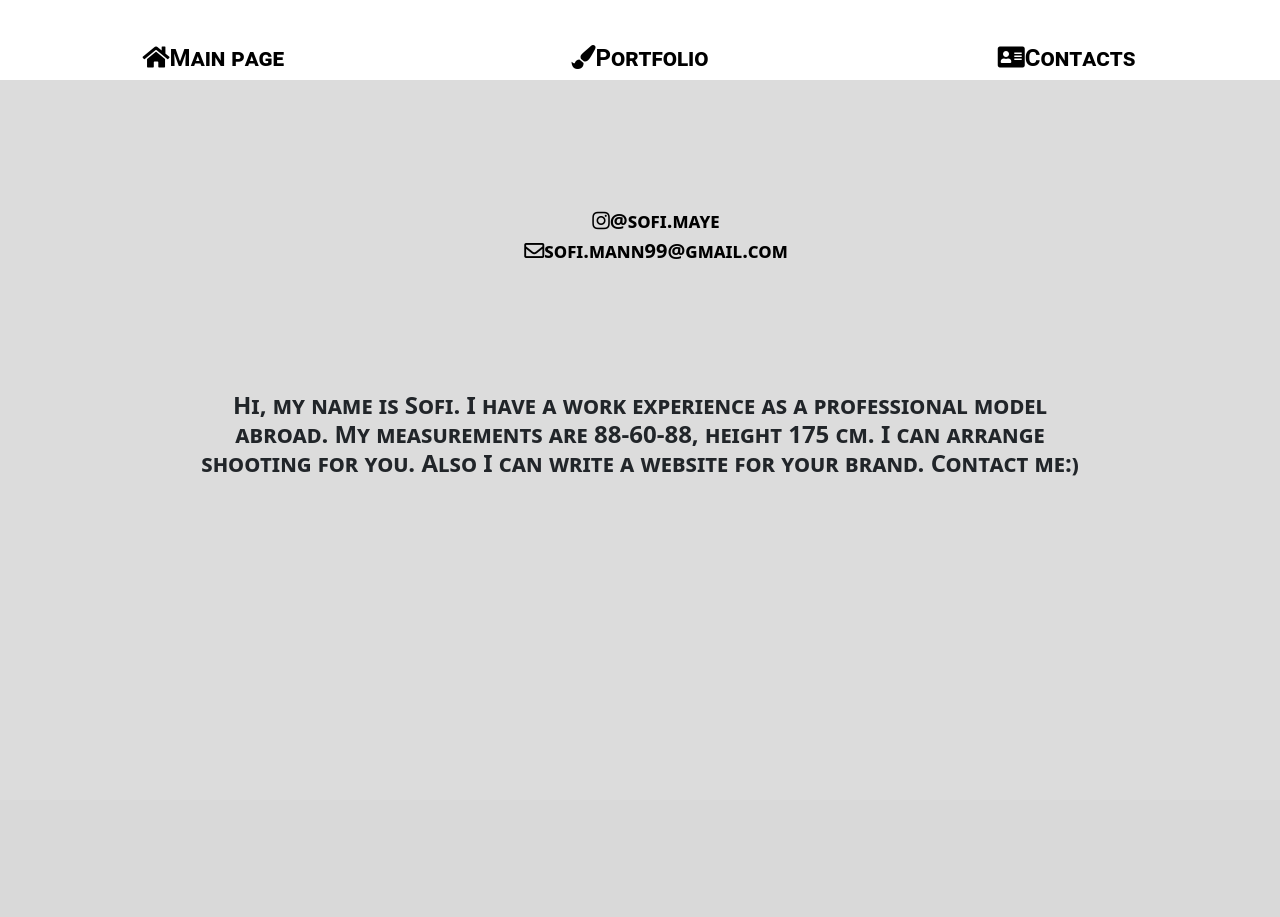
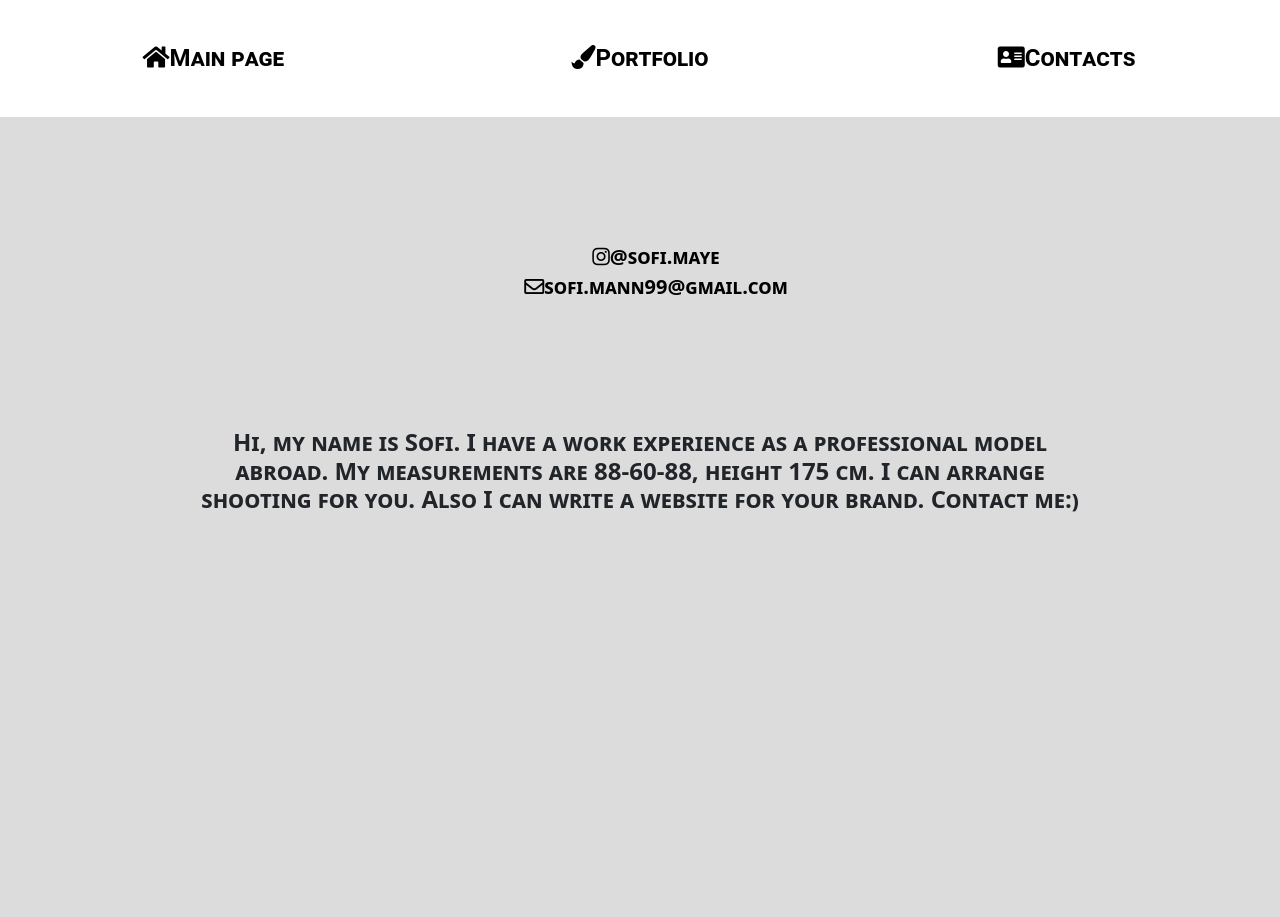
Before and after one commit to sofimaye/portfolio-site, a Django app: page /contacts in a window 1280 px wide. Before the commit the page ends 476 px from the top, so only its background shows below. Run offline with Django 3.2, Linux system fonts and the light colour scheme; some libraries are stand-ins or nearby versions.

Commit message:
correct filling of containers

```diff
--- a/main/static/main/css/main.css
+++ b/main/static/main/css/main.css
@@ -1,28 +1,28 @@
 .navigation, .content {
     margin-right: 0px;
     margin-left: 0px;
+    overflow-x: hidden;
+    overflow-y: hidden;
 }
-.navigation {
-    height: 10vh;
-}
+
 .content {
-    height: 90vh;
+    height: 100vh;
 }
 
 .pic {
-    overflow: hidden;
     display: flex;
     justify-content: center;
     align-items: center;
 }
 .pic img {
     height: 100vh;
-    position: fixed;
+    position: center;
 }
 .col {
     font-family: "Roboto", "Lucida Grande", "DejaVu Sans", "Bitstream Vera Sans", Verdana, Arial, sans-serif;
     list-style-type: none;
     font-variant: small-caps;
+    word-wrap: break-word;
     font-style: normal;
     font-weight: bold;
     z-index: 101;
@@ -32,7 +32,7 @@
 }
 .col li {
     color: black;
-    padding-top: 10%;
+    padding: 10%;
     font-size: 150%;
     transition: transform .6s ease;
 }
@@ -50,6 +50,7 @@
 
 .galleria {
     padding-left: 0px;
+    height: 100vh;
 }
 
 .contacts {
```
